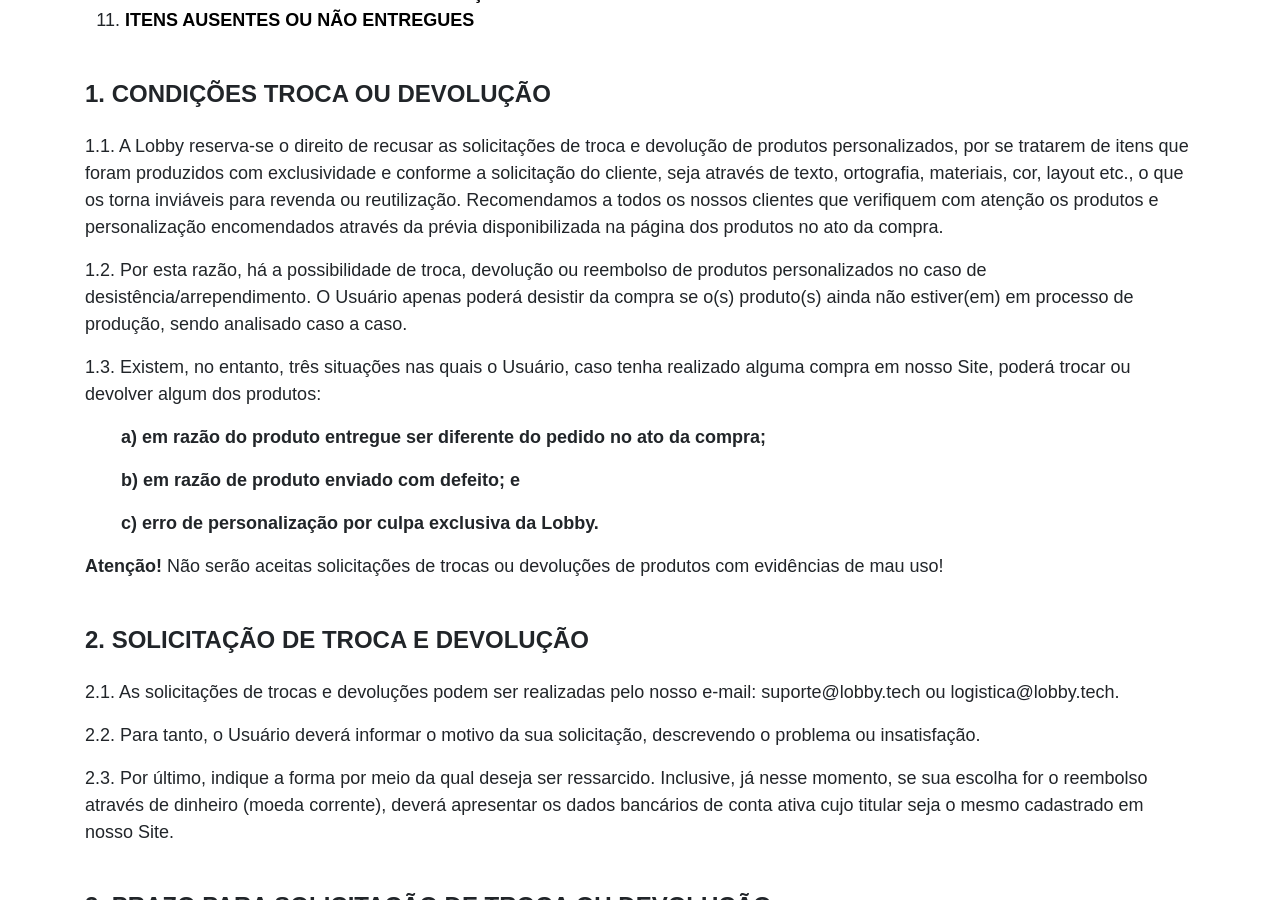
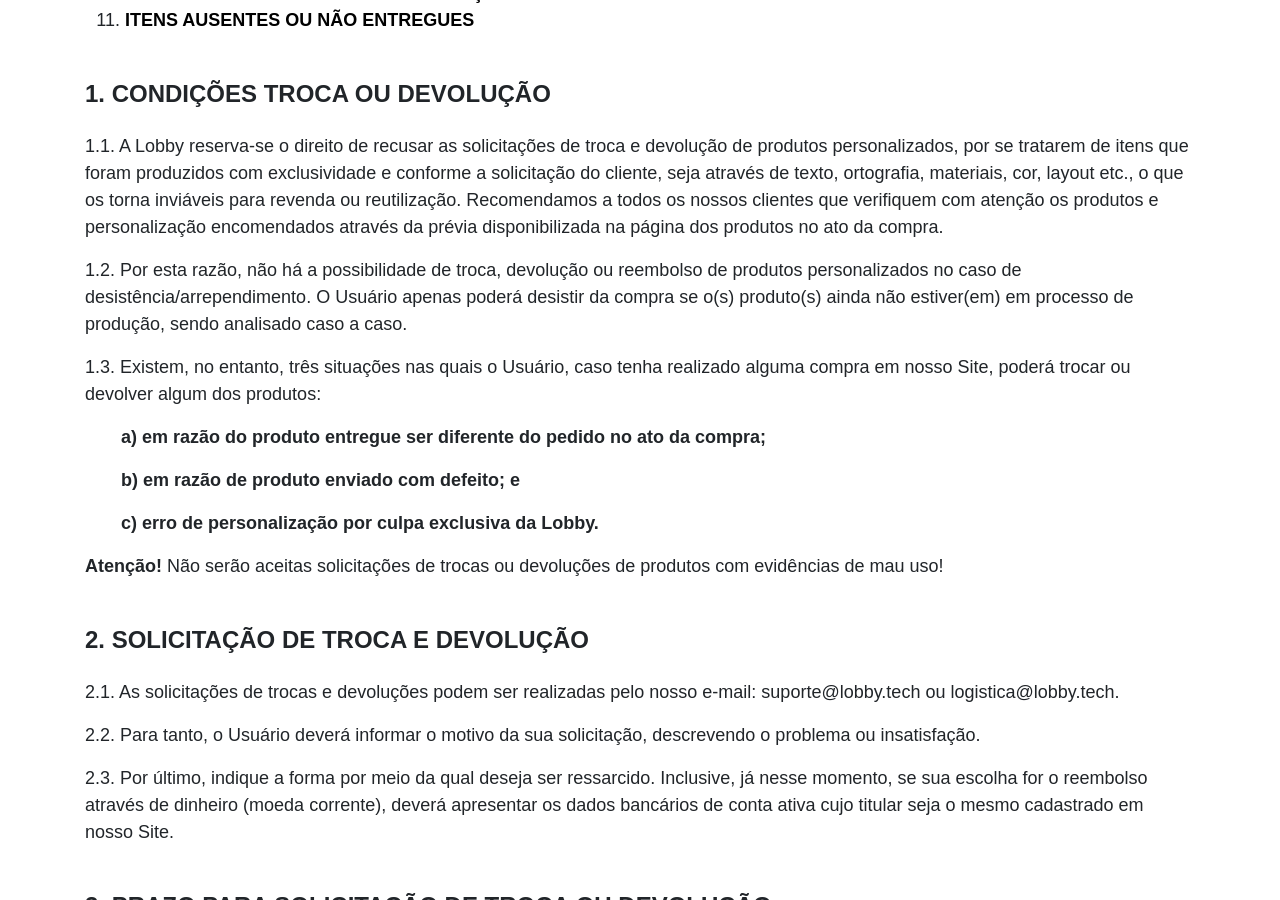
Before and after one commit to lobby-tech/lobby.tech, a Jekyll site: the page built from politica-de-devolucao-e-reembolso/index.html, in a window 1280 px wide and 900 px high, scrolled down 1126 px. Built offline with Jekyll 4.4.1, drawn with Linux system fonts in a browser that asks for light colours; a script that is not in the unit is left out; some of the changed text lies outside the part shown.

Commit message:
Update terms

```diff
--- a/politica-de-devolucao-e-reembolso/index.html
+++ b/politica-de-devolucao-e-reembolso/index.html
@@ -37,7 +37,7 @@ layout: default
       <br>
       <h2 class="font--lg" id="1"><b>1. CONDIÇÕES TROCA OU DEVOLUÇÃO</b></h2>
       <p>1.1. A Lobby reserva-se o direito de recusar as solicitações de troca e devolução de produtos personalizados, por se tratarem de itens que foram produzidos com exclusividade e conforme a solicitação do cliente, seja através de texto, ortografia, materiais, cor, layout etc., o que os torna inviáveis para revenda ou reutilização. Recomendamos a todos os nossos clientes que verifiquem com atenção os produtos e personalização encomendados através da prévia disponibilizada na página dos produtos no ato da compra.</p>
-      <p>1.2. Por esta razão, há a possibilidade de troca, devolução ou reembolso de produtos personalizados no caso de desistência/arrependimento. O Usuário apenas poderá desistir da compra se o(s) produto(s) ainda não estiver(em) em processo de produção, sendo analisado caso a caso.</p>
+      <p>1.2. Por esta razão, não há a possibilidade de troca, devolução ou reembolso de produtos personalizados no caso de desistência/arrependimento. O Usuário apenas poderá desistir da compra se o(s) produto(s) ainda não estiver(em) em processo de produção, sendo analisado caso a caso.</p>
       <p>1.3. Existem, no entanto, três situações nas quais o Usuário, caso tenha realizado alguma compra em nosso Site, poderá trocar ou devolver algum dos produtos:</p>
       <div style="margin-left:2em">
         <p><b>a) em razão do produto entregue ser diferente do pedido no ato da compra;</b></p>
```
Also changed, not shown: other parts of politica-de-devolucao-e-reembolso/index.html (+1 -1 lines).
